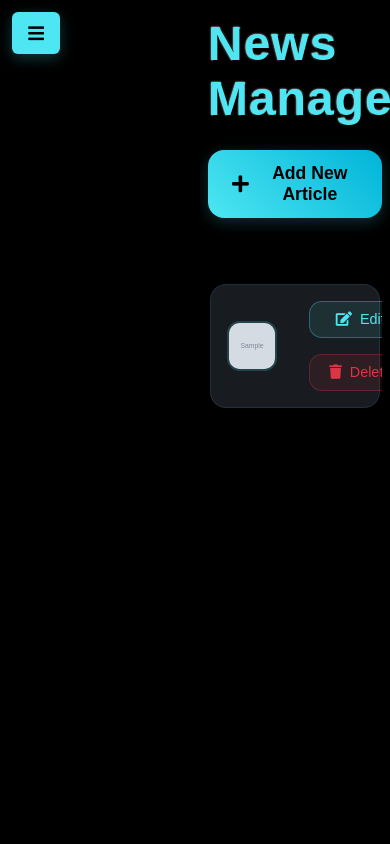
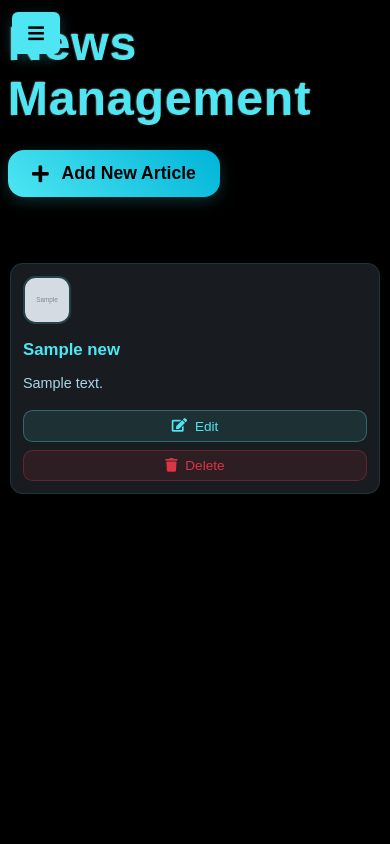
Before and after one commit to Wapauls/CSS-Blog-Website, a PHP site: page /news.php in a window 390 px wide. Run offline with PHP 8.4, Linux system fonts and the light colour scheme; tables that the repository leaves empty hold one stand-in row (values such as "Sample post"); grey boxes marked "Sample" are stand-in pictures; data that the repository does not hold is empty.

Commit message:
admin panel ver.1

```diff
--- a/admin/about.php
+++ b/admin/about.php
@@ -130,7 +130,7 @@ $current_page = 'about';
 <html lang="en">
 <head>
     <meta charset="UTF-8">
-    <meta name="viewport" content="width=device-width, initial-scale=1.0">
+    <meta name="viewport" content="width=device-width, initial-scale=1, maximum-scale=1">
     <title>Admin - About Embedded Images</title>
     <link rel="stylesheet" href="style.css">
     <link rel="stylesheet" href="https://cdnjs.cloudflare.com/ajax/libs/font-awesome/5.15.4/css/all.min.css">
--- a/admin/blogpost.php
+++ b/admin/blogpost.php
@@ -163,7 +163,7 @@ $current_page = 'blogpost';
 <html lang="en">
 <head>
     <meta charset="UTF-8">
-    <meta name="viewport" content="width=device-width, initial-scale=1.0">
+    <meta name="viewport" content="width=device-width, initial-scale=1, maximum-scale=1">
     <title>Admin - Blog Posts</title>
     <link rel="stylesheet" href="style.css">
     <link rel="stylesheet" href="https://cdnjs.cloudflare.com/ajax/libs/font-awesome/5.15.4/css/all.min.css">
--- a/admin/developers.php
+++ b/admin/developers.php
@@ -192,7 +192,7 @@ $current_page = 'developers';
 <html lang="en">
 <head>
     <meta charset="UTF-8">
-    <meta name="viewport" content="width=device-width, initial-scale=1.0">
+    <meta name="viewport" content="width=device-width, initial-scale=1, maximum-scale=1">
     <title>Admin - Developers</title>
     <link rel="stylesheet" href="style.css">
     <link rel="stylesheet" href="https://cdnjs.cloudflare.com/ajax/libs/font-awesome/5.15.4/css/all.min.css">
--- a/admin/includes/sidebar.php
+++ b/admin/includes/sidebar.php
@@ -40,20 +40,43 @@ $current_page = str_replace('.php', '', $current_file);
     const sidebar = document.getElementById('adminSidebar');
     const btn = document.getElementById('sidebarToggle');
     if(!sidebar || !btn) return;
+    const navLinks = sidebar.querySelectorAll('a');
     function updateForWidth(){
       const isMobile = window.innerWidth <= 768;
       if(isMobile){
         sidebar.classList.add('collapsed');
-        btn.classList.add('show');
+        document.body.classList.add('sidebar-collapsed');
+        btn.classList.add('show'); // show toggle on mobile only
       } else {
         sidebar.classList.remove('collapsed');
-        btn.classList.add('show');
+        document.body.classList.remove('sidebar-collapsed');
+        btn.classList.remove('show'); // hide toggle on desktop
       }
     }
     btn.addEventListener('click', function(){
       sidebar.classList.toggle('collapsed');
       document.body.classList.toggle('sidebar-collapsed');
     });
+    // Auto-close on nav link click for mobile
+    navLinks.forEach(function(link){
+      link.addEventListener('click', function(){
+        if (window.innerWidth <= 768) {
+          sidebar.classList.add('collapsed');
+          document.body.classList.add('sidebar-collapsed');
+        }
+      });
+    });
+    // Click outside to close on mobile
+    document.addEventListener('click', function(e){
+      if (window.innerWidth <= 768 && !sidebar.classList.contains('collapsed')) {
+        const clickedInsideSidebar = sidebar.contains(e.target);
+        const clickedToggle = btn === e.target || btn.contains(e.target);
+        if (!clickedInsideSidebar && !clickedToggle) {
+          sidebar.classList.add('collapsed');
+          document.body.classList.add('sidebar-collapsed');
+        }
+      }
+    });
     window.addEventListener('resize', updateForWidth);
     updateForWidth();
   })();
--- a/admin/index.php
+++ b/admin/index.php
@@ -19,6 +19,7 @@ $recent_community = $conn->query('SELECT * FROM community ORDER BY created_at DE
 <html lang="en">
 <head>
     <meta charset="UTF-8">
+    <meta name="viewport" content="width=device-width, initial-scale=1, maximum-scale=1">
     <title>Admin Dashboard</title>
     <link rel="stylesheet" href="style.css">
     <link rel="stylesheet" href="https://cdnjs.cloudflare.com/ajax/libs/font-awesome/5.15.4/css/all.min.css">
--- a/admin/news.php
+++ b/admin/news.php
@@ -186,7 +186,7 @@ $current_page = 'news';
 <html lang="en">
 <head>
     <meta charset="UTF-8">
-    <meta name="viewport" content="width=device-width, initial-scale=1.0">
+    <meta name="viewport" content="width=device-width, initial-scale=1, maximum-scale=1">
     <title>Admin - News</title>
     <link rel="stylesheet" href="style.css">
     <link rel="stylesheet" href="https://cdnjs.cloudflare.com/ajax/libs/font-awesome/5.15.4/css/all.min.css">
--- a/admin/style.css
+++ b/admin/style.css
@@ -836,7 +833,7 @@ td img {
 
 /* Responsive */
 @media (max-width: 900px) {
-    .main-content { margin-left: 200px; max-width: calc(100vw - 200px); padding: 1.5rem 0.5rem 1rem 0.5rem; }
+    .main-content { margin-left: 0; max-width: 100vw; padding: 1.5rem 0.5rem 1rem 0.5rem; }
     .stats-grid { flex-direction: column; gap: 1.2rem; }
 }
 
@@ -844,20 +841,25 @@ td img {
     .main-content { margin-left: 0; max-width: 100vw; padding: 1rem 0.5rem; }
     .topnav { padding: 1rem 0.5rem 0 0; }
     .fab { right: 1rem; bottom: 1rem; }
-    .sidebar { transform: translateX(-100%); }
+    /* Do not force-hide the sidebar; JS controls collapsed state */
+    .sidebar { width: 240px; }
+    .sidebar-toggle { left: 12px; right: auto; }
+    .management-tabs { gap: 0.5rem; }
+    .tab-btn { flex: 1 1 100%; width: 100%; justify-content: center; }
 }
 
 /* Additional responsive enhancements for sidebar */
 @media (max-width: 768px) {
     .sidebar { width: 200px; }
-    .main-content { margin-left: 200px; max-width: calc(100vw - 200px); }
+    .main-content { margin-left: 0; max-width: 100vw; }
 }
 
 @media (max-width: 600px) {
-    .sidebar { width: 70px; }
-    .sidebar .logo h2 { font-size: 0.9rem; }
-    .sidebar nav a { justify-content: center; gap: 0.5rem; padding: 0.6rem; }
-    .sidebar nav a span { display: none; }
+    /* Keep full labels visible in the mobile drawer */
+    .sidebar { width: 240px; }
+    .sidebar .logo h2 { font-size: 1.1rem; }
+    .sidebar nav a { justify-content: flex-start; gap: 0.75rem; padding: 0.75rem 1rem; }
+    .sidebar nav a span { display: inline; }
 }
 
 /* Modern post grid for blog posts */
@@ -971,20 +972,16 @@ table, th, td {
 .post-row {
     display: flex;
     flex-direction: row;
-    gap: 1.5rem;
+    gap: 1rem;
     align-items: center;
     background: #181c20;
-    padding: 0.5rem;
-    border-radius: 1rem;
-    border: 1px solid rgba(78, 230, 242, 0.1);
-    transition: all 0.3s ease;
-}
-
-.post-row:hover {
-    transform: translateY(-2px);
-    border-color: rgba(78, 230, 242, 0.3);
-    box-shadow: 0 4px 20px rgba(78, 230, 242, 0.1);
-}
+    padding: 0.75rem 0.75rem;
+    border-radius: 0.8rem;
+    border: 1px solid rgba(78, 230, 242, 0.12);
+    transition: border-color 0.2s ease, transform 0.2s ease, box-shadow 0.2s ease;
+}
+
+.post-row:hover { border-color: rgba(78, 230, 242, 0.12); box-shadow: none; }
 
 .post-row img {
     width: 60px;
@@ -995,10 +992,9 @@ table, th, td {
 }
 
 .post-title {
-    font-size: 1.2rem;
+    font-size: 1.05rem;
     font-weight: 600;
     color: #4ee6f2;
-    white-space: nowrap;
     overflow: hidden;
     text-overflow: ellipsis;
     flex: 1;
@@ -1014,14 +1010,14 @@ table, th, td {
 
 .post-content {
     color: #b8eaff;
-    font-size: 0.95rem;
+    font-size: 0.9rem;
     line-height: 1.4;
     display: -webkit-box;
-    -webkit-line-clamp: 3;
+    -webkit-line-clamp: 2;
     -webkit-box-orient: vertical;
     text-overflow: ellipsis;
     line-height: 1.3em;
-    max-height: 4.5em;
+    max-height: 2.6em;
     overflow: hidden;
     opacity: 0.9;
     flex: 2;
@@ -1046,9 +1042,9 @@ table, th, td {
 }
 
 .post-actions button {
-    padding: 0.6rem 1.2rem;
-    font-size: 0.9rem;
-    border-radius: 0.8rem;
+    padding: 0.45rem 0.9rem;
+    font-size: 0.85rem;
+    border-radius: 0.6rem;
     transition: all 0.2s ease;
     display: flex;
     align-items: center;
@@ -1136,52 +1132,22 @@ table, th, td {
     margin-bottom: 1.5rem;
 }
 
-/* Responsive Design */
+/* Responsive Design (simplified and mobile-first) */
 @media (max-width: 1024px) {
-    .post-row {
-        grid-template-columns: auto 1fr auto;
-    }
-
-    .post-content {
-        display: none;
-    }
+    .post-content { -webkit-line-clamp: 1; max-height: 1.4em; }
 }
 
 @media (max-width: 768px) {
-    .post-row {
-        grid-template-columns: 1fr auto;
-        gap: 1rem;
-    }
-
-    .post-title {
-        grid-column: 1 / -1;
-    }
-
-    .post-actions {
-        grid-column: 1 / -1;
-        justify-content: flex-end;
-    }
+    .post-row { flex-direction: column; align-items: stretch; }
+    .post-title { white-space: normal; }
+    .post-actions { justify-content: flex-end; }
 }
 
 @media (max-width: 480px) {
-    .post-row {
-        padding: 1rem;
-    }
-
-    .post-row img {
-        width: 50px;
-        height: 50px;
-    }
-
-    .post-actions {
-        flex-direction: column;
-        align-items: stretch;
-    }
-
-    .post-actions button {
-        width: 100%;
-        justify-content: center;
-    }
+    .post-row { padding: 0.75rem; }
+    .post-row img { width: 48px; height: 48px; }
+    .post-actions { flex-direction: column; align-items: stretch; gap: 0.5rem; }
+    .post-actions button { width: 100%; justify-content: center; }
 }
 
 /* Preview Image Blur Overlay */
--- a/config.php
+++ b/config.php
@@ -10,10 +10,10 @@ ini_set('log_errors', 1);
 ini_set('error_log', __DIR__ . '/logs/php_errors.log');
 
 // Database configuration with error handling
-$servername = "localhost";
-$username = "root";
-$password = "";
-$dbname = "css_blog";
+$servername = "sql201.infinityfree.com";
+$username = "if0_39690732";
+$password = "rKHfALTWwY8";
+$dbname = "if0_39690732_css_blog";
 
 try {
     $conn = new mysqli($servername, $username, $password, $dbname);
```
Also changed, not shown: other parts of admin/style.css (+51 -51 lines), admin/community.php (+13 -7 lines), uploads/1754897398_495076698_672654175651692_7460737847183384992_n.jpg (added), uploads/1754912530_491190010_1051079070244294_5056668731945276115_n.jpg (added), uploads/1754969370_dominic.jpg (added), uploads/1754971008_dominic.jpg (added), uploads/1755010329_491190010_1051079070244294_5056668731945276115_n.jpg (added).
